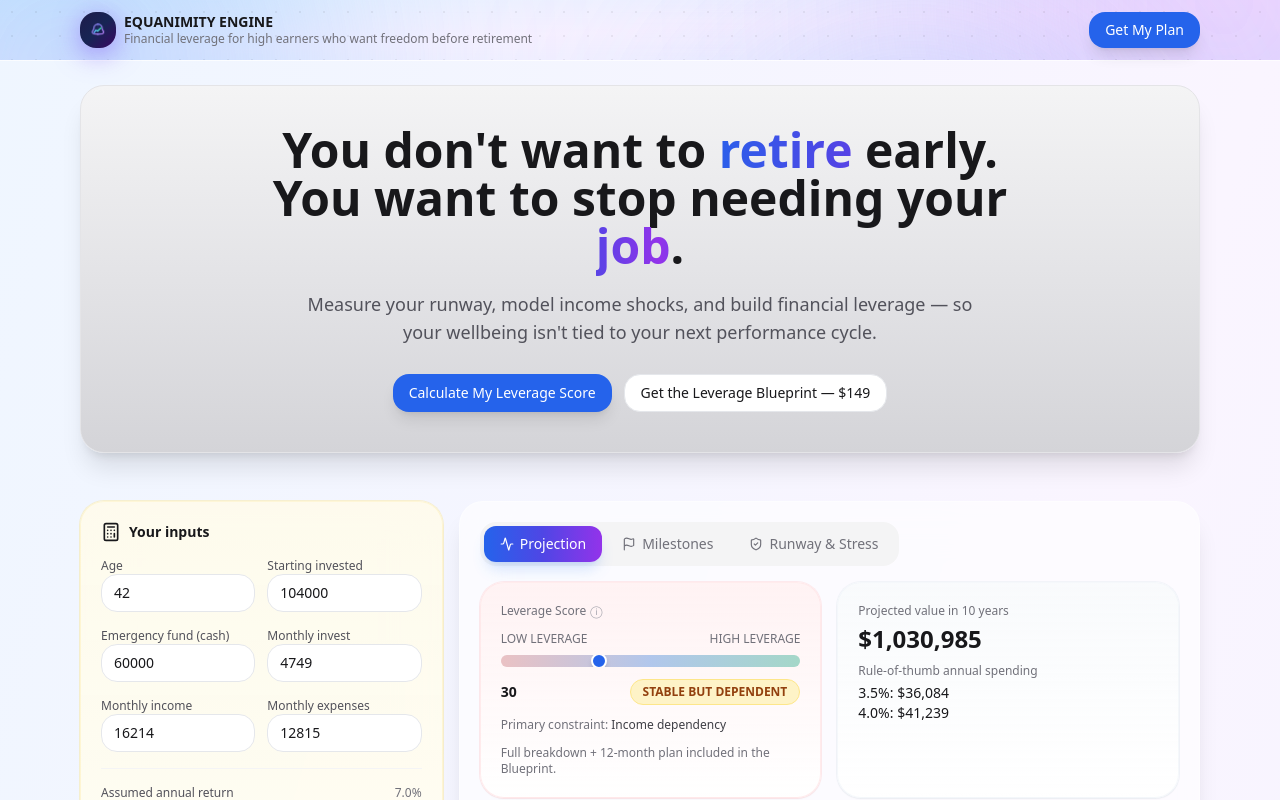
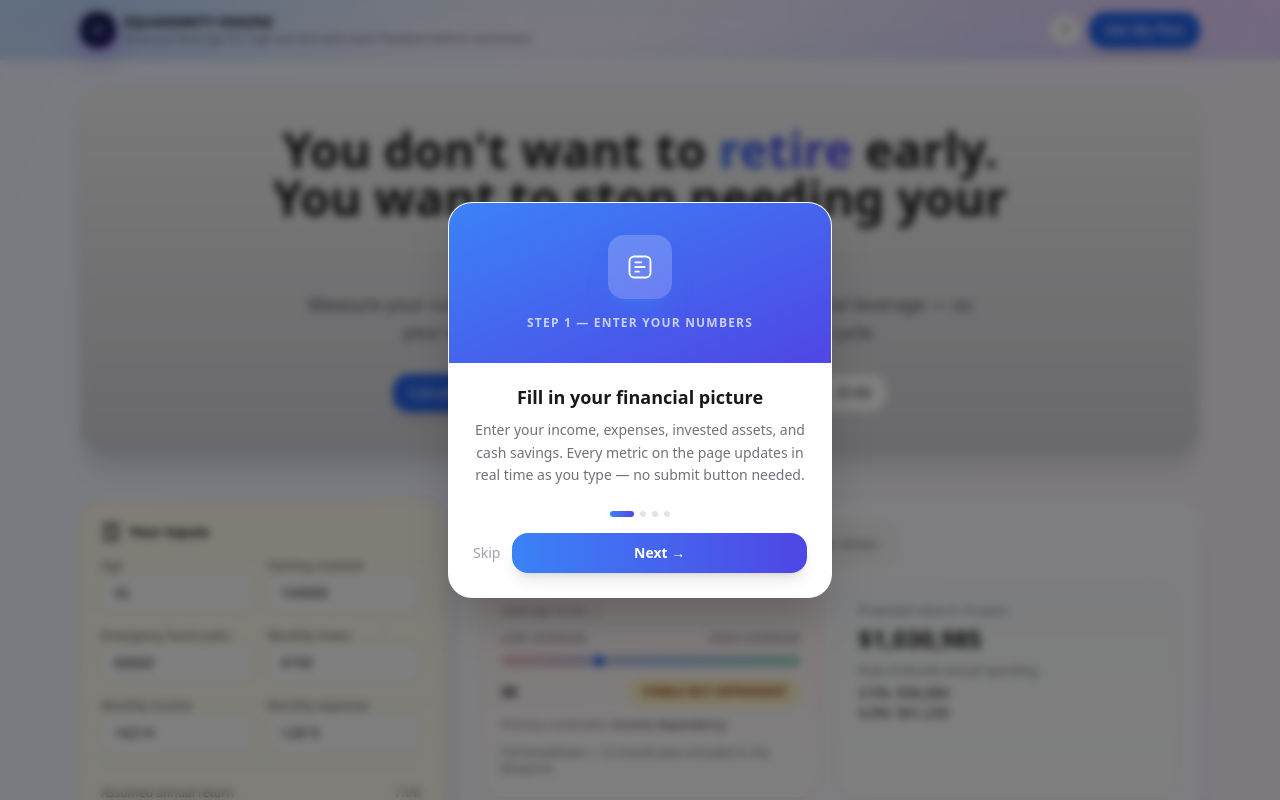
Before and after one commit to loon5etoiles/equanimity-engine, a React (Vite) app: page / in a window 1280 px wide. Shown: the top 800 px of the page. Built offline with nearby package versions, Linux system fonts and the light colour scheme.

Commit message:
Fixed PDF issues and added quick tour section

```diff
--- a/src/App.tsx
+++ b/src/App.tsx
@@ -128,6 +128,16 @@ export default function App() {
   const [paymentSuccess, setPaymentSuccess] = useState(false);
   const [isGenerating, setIsGenerating] = useState(false);
   const [legalModal, setLegalModal] = useState<"terms" | "privacy" | "cookies" | "disclaimer" | null>(null);
+  const [showTutorial, setShowTutorial] = useState(() => {
+    try { return !localStorage.getItem("ee_tutorial_seen"); } catch { return false; }
+  });
+  const [tutorialStep, setTutorialStep] = useState(0);
+
+  const closeTutorial = () => {
+    try { localStorage.setItem("ee_tutorial_seen", "1"); } catch {}
+    setShowTutorial(false);
+    setTutorialStep(0);
+  };
 
   useEffect(() => {
     const params = new URLSearchParams(window.location.search);
@@ -1182,19 +1192,27 @@ export default function App() {
     sectionHeader("Acceleration Scenarios", "What actually changes the timeline.");
 
     y = 110;
+    const saved500 = yrsToTarget && leverage?.needle?.plus500 ? `${(yrsToTarget - leverage.needle.plus500).toFixed(1)} yrs` : "—";
+    const saved1000 = yrsToTarget && leverage?.needle?.plus1000 ? `${(yrsToTarget - leverage.needle.plus1000).toFixed(1)} yrs` : "—";
     (autoTable as any)(doc, {
       startY: y,
-      head: [["Scenario", "Time to Target", "Years Saved", "Stress Impact"]],
+      head: [["Scenario", "Time to Target", "Yrs Saved", "Stress Impact"]],
       body: [
-        ["Baseline (current)", baseTxt, "—", "Baseline"],
-        [`Invest +$500/mo (→${fmt(monthlyInvest + 500)})`, plus500Txt, yrsToTarget && leverage?.needle?.plus500 ? `${(yrsToTarget - leverage.needle.plus500).toFixed(1)} yrs` : "—", "Medium relief"],
-        [`Invest +$1,000/mo (→${fmt(monthlyInvest + 1000)})`, plus1000Txt, yrsToTarget && leverage?.needle?.plus1000 ? `${(yrsToTarget - leverage.needle.plus1000).toFixed(1)} yrs` : "—", "High relief"],
-        ["Expense −10% (free up cash)", "Varies", "Varies", "High — reduces dependency"],
-        ["Expense −20% (restructure lifestyle)", "Varies", "Significant", "Very high — changes the game"],
+        ["Baseline (current)",        baseTxt,   "—",       "Baseline"],
+        [`Invest +$500/mo`,           plus500Txt, saved500,  "Medium relief"],
+        [`Invest +$1,000/mo`,         plus1000Txt, saved1000, "High relief"],
+        ["Cut expenses 10%",          "Varies",   "Varies",  "High — reduces dependency"],
+        ["Cut expenses 20%",          "Varies",   "Significant", "Very high"],
       ],
       theme: "grid",
-      styles: { font: "helvetica", fontSize: 10, cellPadding: 6 },
-      headStyles: { fillColor: [ACCENT.r, ACCENT.g, ACCENT.b], textColor: 255 },
+      styles: { font: "helvetica", fontSize: 10, cellPadding: 7, overflow: "linebreak" },
+      headStyles: { fillColor: [ACCENT.r, ACCENT.g, ACCENT.b], textColor: 255, fontStyle: "bold" },
+      columnStyles: {
+        0: { cellWidth: 130 },
+        1: { cellWidth: 80,  halign: "center" },
+        2: { cellWidth: 75,  halign: "center" },
+        3: { cellWidth: "auto" },
+      },
       margin: { left: margin, right: margin },
     });
 
@@ -1467,6 +1485,13 @@ export default function App() {
             </div>
           </div>
           <div className="flex items-center gap-2 no-print">
+            <button
+              onClick={() => { setTutorialStep(0); setShowTutorial(true); }}
+              className="grid h-8 w-8 place-items-center rounded-full border border-zinc-200 bg-white text-zinc-500 hover:border-zinc-300 hover:text-zinc-800 transition-all text-sm font-semibold shadow-sm"
+              title="How it works"
+            >
+              ?
+            </button>
             <Button
               className="bg-blue-600 text-white hover:bg-blue-700 shadow-lg hover:shadow-xl transition-all duration-200"
               onClick={() => scrollTo("plan")}
@@ -2673,6 +2698,131 @@ export default function App() {
           </div>
         </div>
       )}
+
+      {/* ── Tutorial modal ── */}
+      {showTutorial && (() => {
+        const steps = [
+          {
+            icon: (
+              <svg viewBox="0 0 24 24" fill="none" stroke="currentColor" strokeWidth="1.6" strokeLinecap="round" strokeLinejoin="round" className="h-7 w-7">
+                <rect x="3" y="3" width="18" height="18" rx="4" />
+                <path d="M8 12h8M8 8h5M8 16h3" />
+              </svg>
+            ),
+            bg: "from-blue-500 to-indigo-600",
+            glow: "shadow-blue-500/30",
+            tag: "Step 1 — Enter your numbers",
+            title: "Fill in your financial picture",
+            body: "Enter your income, expenses, invested assets, and cash savings. Every metric on the page updates in real time as you type — no submit button needed.",
+          },
+          {
+            icon: (
+              <svg viewBox="0 0 24 24" fill="none" stroke="currentColor" strokeWidth="1.6" strokeLinecap="round" strokeLinejoin="round" className="h-7 w-7">
+                <circle cx="12" cy="12" r="9" />
+                <path d="M12 7v5l3 3" />
+              </svg>
+            ),
+            bg: "from-purple-500 to-violet-600",
+            glow: "shadow-purple-500/30",
+            tag: "Step 2 — Read your score",
+            title: "Understand your Leverage Score",
+            body: "Your score (0–100) measures how free you are from income dependency. It breaks down across four pillars: runway, dependency, velocity, and shock resistance. Higher means more options.",
+          },
+          {
+            icon: (
+              <svg viewBox="0 0 24 24" fill="none" stroke="currentColor" strokeWidth="1.6" strokeLinecap="round" strokeLinejoin="round" className="h-7 w-7">
+                <path d="M12 3C7 3 3 7 3 12s4 9 9 9 9-4 9-9" />
+                <path d="M13 3.05A9 9 0 0 1 21 11" />
+                <path d="M12 8v4l2.5 2.5" />
+              </svg>
+            ),
+            bg: "from-amber-400 to-orange-500",
+            glow: "shadow-amber-400/30",
+            tag: "Step 3 — Stress-test your situation",
+            title: "Simulate an income shock",
+            body: "Use the Real Scenario Simulator to model what happens if your income drops or disappears for months. Know your breaking point before it becomes a crisis.",
+          },
+          {
+            icon: (
+              <svg viewBox="0 0 24 24" fill="none" stroke="currentColor" strokeWidth="1.6" strokeLinecap="round" strokeLinejoin="round" className="h-7 w-7">
+                <path d="M14 2H6a2 2 0 0 0-2 2v16a2 2 0 0 0 2 2h12a2 2 0 0 0 2-2V8z" />
+                <polyline points="14 2 14 8 20 8" />
+                <path d="M9 13l2 2 4-4" />
+              </svg>
+            ),
+            bg: "from-emerald-500 to-teal-600",
+            glow: "shadow-emerald-500/30",
+            tag: "Step 4 — Get your Blueprint",
+            title: "Download your personal action plan",
+            body: "Unlock a premium PDF report tailored to your exact numbers — a 12-month execution plan, milestone projections, shock scenarios, and a personalized operator mandate.",
+          },
+        ];
+
+        const s = steps[tutorialStep];
+        const isLast = tutorialStep === steps.length - 1;
+
+        return (
+          <div
+            className="fixed inset-0 z-50 flex items-center justify-center p-4"
+            onClick={closeTutorial}
+          >
+            <div className="absolute inset-0 bg-black/50 backdrop-blur-sm" />
+            <div
+              className="relative w-full max-w-sm"
+              onClick={(e) => e.stopPropagation()}
+            >
+              {/* Card */}
+              <div className="rounded-3xl border border-white/20 bg-white shadow-2xl overflow-hidden">
+
+                {/* Icon header */}
+                <div className={`bg-gradient-to-br ${s.bg} p-8 flex flex-col items-center text-white`}>
+                  <div className={`grid h-16 w-16 place-items-center rounded-2xl bg-white/20 shadow-xl ${s.glow} mb-4`}>
+                    {s.icon}
+                  </div>
+                  <div className="text-xs font-semibold uppercase tracking-widest opacity-70">{s.tag}</div>
+                </div>
+
+                {/* Content */}
+                <div className="px-6 pt-5 pb-2">
+                  <div className="text-lg font-bold text-zinc-900 text-center">{s.title}</div>
+                  <div className="mt-2 text-sm text-zinc-500 text-center leading-relaxed">{s.body}</div>
+                </div>
+
+                {/* Progress dots */}
+                <div className="flex justify-center gap-1.5 py-4">
+                  {steps.map((_, i) => (
+                    <button
+                      key={i}
+                      onClick={() => setTutorialStep(i)}
+                      className={`h-1.5 rounded-full transition-all duration-300 ${
+                        i === tutorialStep
+                          ? `w-6 bg-gradient-to-r ${s.bg}`
+                          : "w-1.5 bg-zinc-200"
+                      }`}
+                    />
+                  ))}
+                </div>
+
+                {/* Actions */}
+                <div className="flex items-center justify-between gap-3 px-6 pb-6">
+                  <button
+                    onClick={closeTutorial}
+                    className="text-sm text-zinc-400 hover:text-zinc-600 transition-colors"
+                  >
+                    Skip
+                  </button>
+                  <button
+                    onClick={() => isLast ? closeTutorial() : setTutorialStep((p) => p + 1)}
+                    className={`flex-1 rounded-2xl bg-gradient-to-r ${s.bg} py-2.5 text-sm font-semibold text-white shadow-lg transition-all duration-200 hover:opacity-90 active:scale-[0.98]`}
+                  >
+                    {isLast ? "Get started →" : "Next →"}
+                  </button>
+                </div>
+              </div>
+            </div>
+          </div>
+        );
+      })()}
     </div>
   );
 }
```
